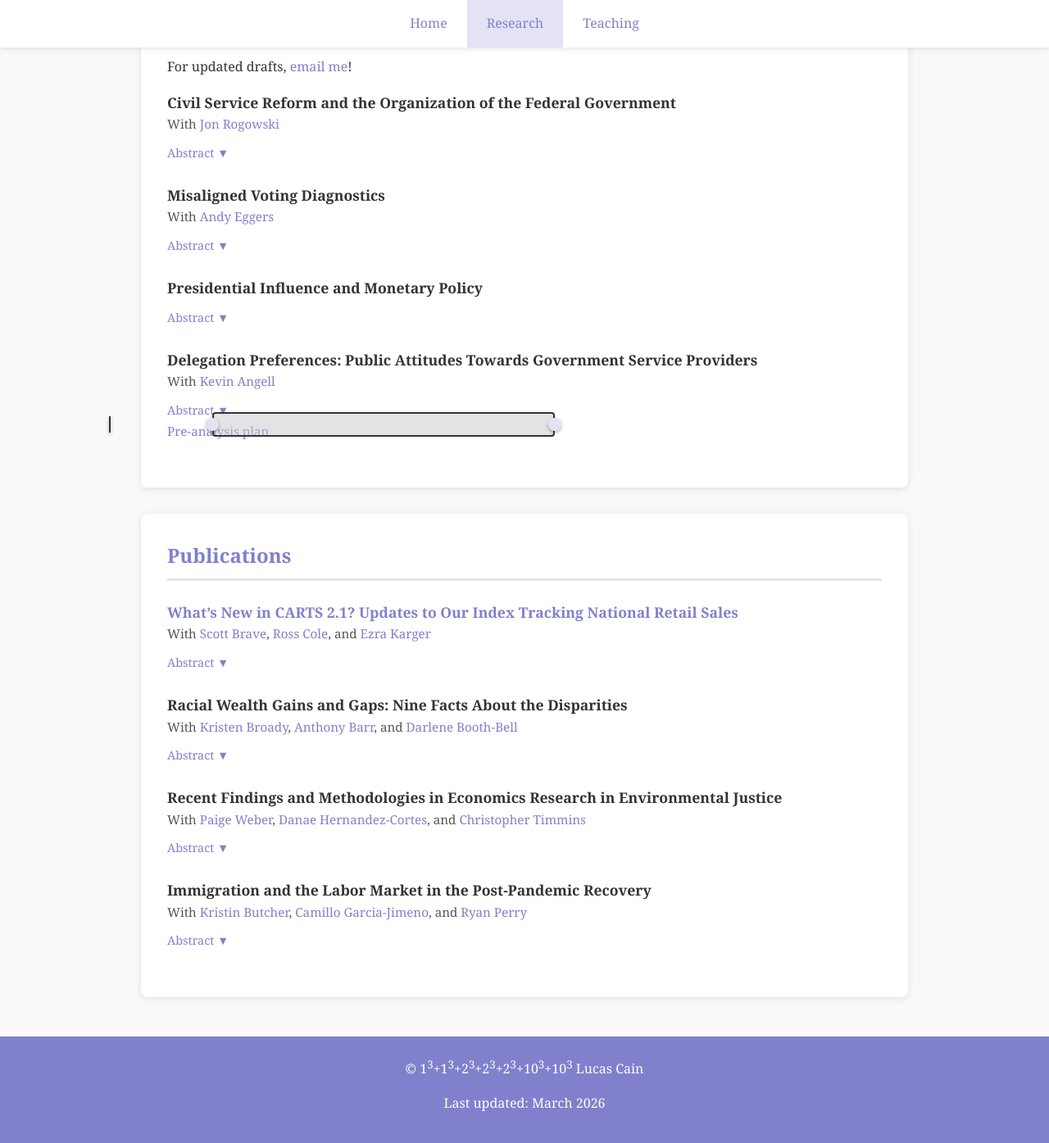
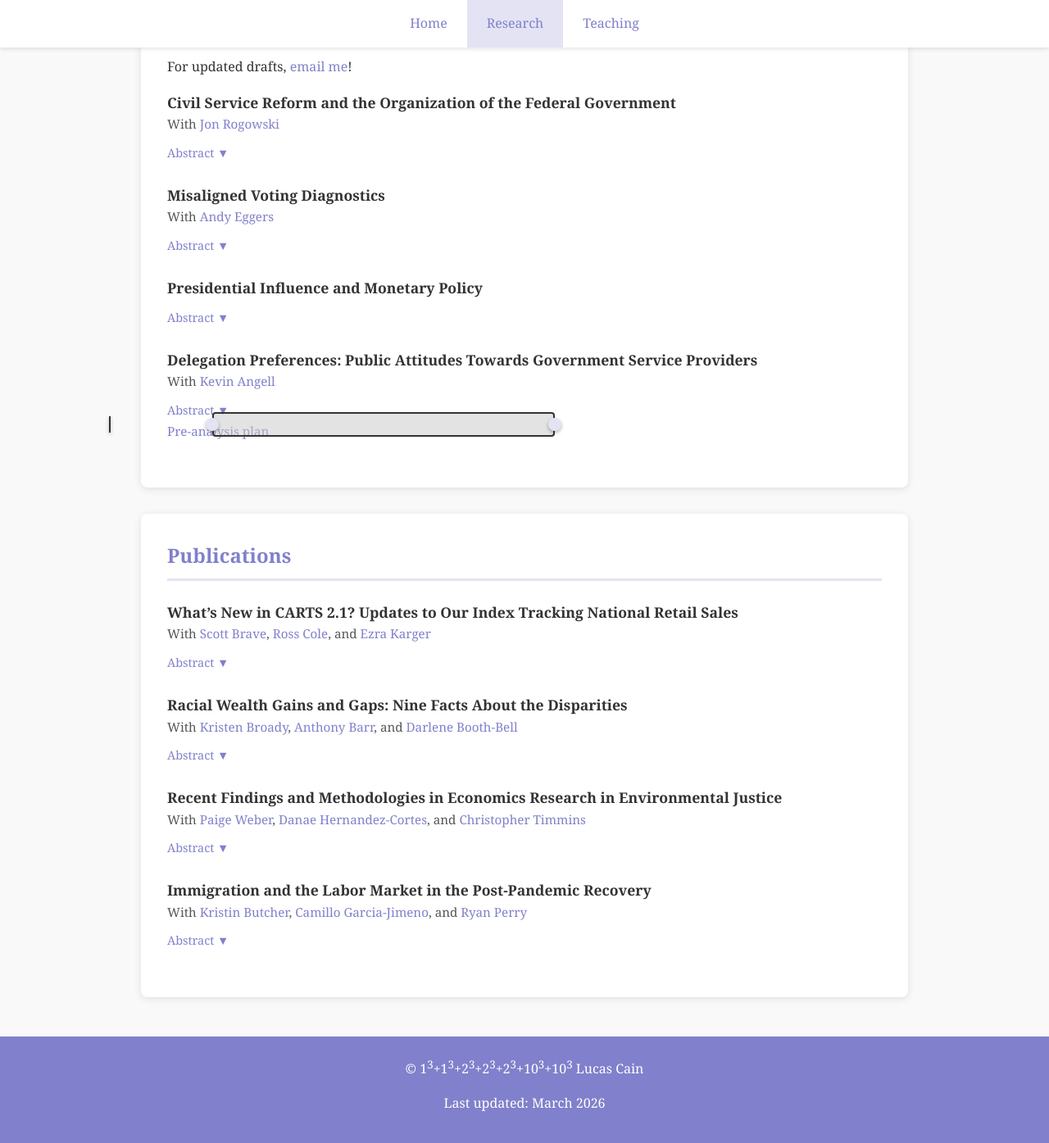
Before and after one commit to L-Cain/L-Cain.github.io, a Jekyll site: the page built from research.md, in a window 1280 px wide and 1400 px high, scrolled down 182 px. Shown: the top 1395 px of the window at 82% size. Built offline with Jekyll 4.4.1, drawn with Linux system fonts in a browser that asks for light colours; our own code applies the rules of GitHub Pages for plain Markdown files.

Commit message:
Update default.html

```diff
--- a/_layouts/default.html
+++ b/_layouts/default.html
@@ -11,7 +11,11 @@
             padding: 0;
             box-sizing: border-box;
         }
- a.paper-title:hover {
+ a.paper-title {
+    color: #333;
+}
+
+a.paper-title:hover {
     color: #5555aa;
     text-decoration: none;
 }
```
